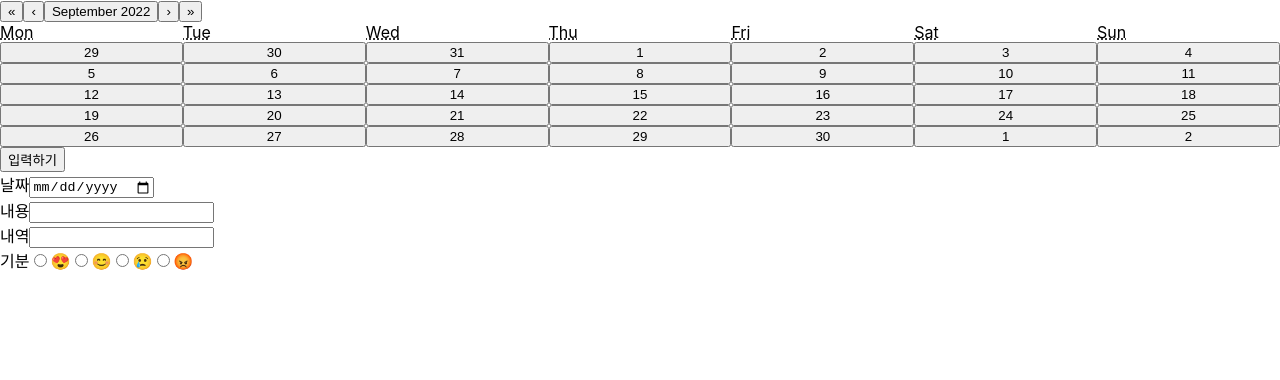
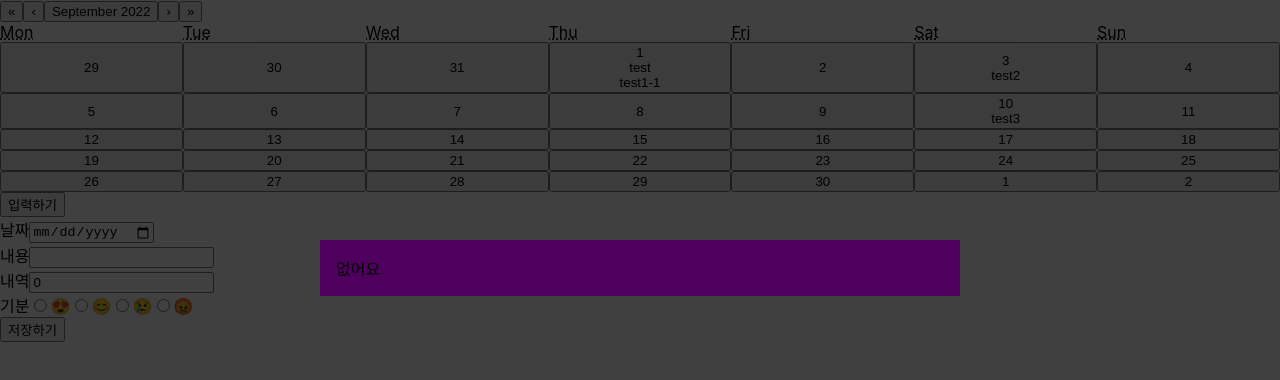
Before and after one commit to EunbinShin/money-calendar, a React (Create React App) app: page / in a window 1280 px wide. Both pictures are taken after a click on the button "12". Shown: the top 380 px of the page. Built offline with nearby package versions, Linux system fonts and the light colour scheme.

Commit message:
새로운 기록 남기기 기능 + 클릭시 로그 팝업 기능

```diff
--- a/package.json
+++ b/package.json
@@ -6,6 +6,7 @@
     "@testing-library/jest-dom": "^5.16.5",
     "@testing-library/react": "^13.4.0",
     "@testing-library/user-event": "^13.5.0",
+    "moment": "^2.29.4",
     "react": "^18.2.0",
     "react-calendar": "^3.8.0",
     "react-dom": "^18.2.0",
--- a/src/components/calendar/MainCalendar.css
+++ b/src/components/calendar/MainCalendar.css
@@ -61,4 +61,10 @@
         padding-top: 1vh;
         padding-left: 2vw;
     }
+
+    .mylog{
+        background-color: pink;
+        border-radius: 10%;
+        margin-left: 5%;
+    }
 }
--- a/src/components/calendar/MainCalendar.js
+++ b/src/components/calendar/MainCalendar.js
@@ -1,11 +1,44 @@
-import React from 'react';
+import React, {useState,useContext}from 'react';
 import Calendar from 'react-calendar'
 import './MainCalendar.css'
+import myContext from '../../store/my-context-api'
+import moment from "moment";
+import PopupModal from '../modal/PopupModal';
 
 const MainCalendar = () => {
-    return (
+    const context = useContext(myContext)
+    const [isPop, setIsPop] = useState(false)
+    const [popData, setPopData] = useState()
+    return (<>
+        {
+            isPop && <PopupModal popData={popData}/>
+        }
         <Calendar
-        formatDay={(locale, date) => date.toLocaleString("en", {day: "numeric"})}/>
+            onChange={(date)=>{
+                const temp = context.myUsedLog.filter((mylog)=>mylog.date === moment(date).format('YYYY-MM-DD'))
+                setPopData(temp)
+                setIsPop(true)
+            }}
+            formatDay={(locale, date) => date.toLocaleString("en", {day: "numeric"})}
+            tileContent = {({date, view}) => {
+                let html = []
+                context.myUsedLog.map((mylog, i)=>{
+                    if(mylog.date === moment(date).format('YYYY-MM-DD')){
+                        html.push(
+                            <div key={i} className="mylog">
+                                <span>{mylog.name}</span>
+                            </div>
+                        )
+                    }
+                })
+
+                return (
+                    <div>
+                        {html}
+                    </div>
+                )
+            }}/>
+        </>
     );
 };
 
--- a/src/components/dataform/MoneyInput.js
+++ b/src/components/dataform/MoneyInput.js
@@ -1,30 +1,81 @@
-import React from 'react';
+import React, { useState,useContext } from 'react';
 import './MoneyInput.css';
+import myContext from '../../store/my-context-api'
 
 const MoneyInput = () => {
+    const context = useContext(myContext)
+    const [userInput, setUserInput] = useState({
+        date: '',
+        name: '',
+        money: 0,
+        emotion: 0
+    })
+
+    const dateChangeHandler = (event) =>{
+        setUserInput((prevState)=>{
+            return {...prevState, date: event.target.value}
+        })
+    }
+
+    const nameChangeHandler = (event) =>{
+        setUserInput((prevState)=>{
+            return {...prevState, name: event.target.value}
+        })
+    }
+
+    const moneyChangeHandler = (event) =>{
+        setUserInput((prevState)=>{
+            return {...prevState, money: parseInt(event.target.value)}
+        })
+    }
+
+    const emotionChangeHadler = (event) =>{
+        setUserInput((prevState)=>{
+            return {...prevState, emotion: parseInt(event.target.value)}
+        })
+    }
+
+    const submitMoneyFormHandler = (event) => {
+        event.preventDefault()
+        context.onAddAccount(userInput)
+    }
+
     return (
         <div className='money__input__container'>
             <button type='button' className='money__input__btn'>입력하기</button>
-            <form>
+            <form onSubmit={submitMoneyFormHandler}>
                 <div>
                     <label>날짜</label>
-                    <input type="date"></input>
+                    <input
+                        type="date"
+                        value={userInput.date}
+                        onChange={dateChangeHandler}
+                    />
                 </div>
                 <div>
                     <label>내용</label>
-                    <input type="text"></input>
+                    <input
+                        type="text"
+                        value={userInput.name}
+                        onChange={nameChangeHandler}
+                    />
                 </div>
                 <div>
                     <label>내역</label>
-                    <input type="number"></input>
+                    <input
+                        type="number"
+                        value={userInput.money}
+                        onChange={moneyChangeHandler}
+                    />
                 </div>
                 <div>
-                <label>기분</label>
-                    <label><input type="radio" name="emoji"/>😍</label>
-                    <label><input type="radio" name="emoji"/>😊</label>
-                    <label><input type="radio" name="emoji"/>😢</label>
-                    <label><input type="radio" name="emoji"/>😡</label>
+                    <label>기분</label>
+                    <label><input type="radio" name="emoji" value="1" onChange={emotionChangeHadler}/>😍</label>
+                    <label><input type="radio" name="emoji" value="2" onChange={emotionChangeHadler}/>😊</label>
+                    <label><input type="radio" name="emoji" value="3" onChange={emotionChangeHadler}/>😢</label>
+                    <label><input type="radio" name="emoji" value="4" onChange={emotionChangeHadler}/>😡</label>
                 </div>
+                <button type='submit' className='money__save__btn'>저장하기</button>
             </form>
         </div>
     );
--- /dev/null
+++ b/src/components/modal/PopupModal.css
@@ -0,0 +1,45 @@
+.backdrop {
+    position: fixed;
+    top: 0;
+    left: 0;
+    width: 100%;
+    height: 100vh;
+    z-index: 10;
+    background: rgba(0, 0, 0, 0.75);
+  }
+
+  .modal {
+    position: fixed;
+    top: 30vh;
+    left: 10%;
+    width: 80%;
+    z-index: 100;
+    overflow: hidden;
+  }
+
+  .header {
+    background: #4f005f;
+    padding: 1rem;
+  }
+
+  .header div:first-child {
+    margin: 0;
+    color: white;
+  }
+
+  .content {
+    padding: 1rem;
+  }
+
+  .actions {
+    padding: 1rem;
+    display: flex;
+    justify-content: flex-end;
+  }
+
+  @media (min-width: 768px) {
+    .modal {
+      left: calc(50% - 20rem);
+      width: 40rem;
+    }
+  }
--- a/src/components/modal/PopupModal.js
+++ b/src/components/modal/PopupModal.js
@@ -1,28 +1,37 @@
 import React from 'react';
+import './PopupModal.css'
 
-const PopupModal = () => {
+const PopupModal = (props) => {
+    console.log(props.popData)
+    if(props.popData.length !== 0){
+        return (
+            <>
+                <div className='backdrop'></div>
+                <div className='modal'>
+                    {props.popData.map((data)=>{
+                        return(
+                            <div className='header'>
+                                <div>날짜 : {data.date}</div>
+                                <div>지출이름 : {data.name}</div>
+                                <div>지출원 : {data.money}원</div>
+                                <div>기분 : 😢</div>
+                            </div>
+                        )
+                    })}
+                </div>
+            </>
+        );
+    }
     return (
-        <div>
-            <div>
-                <div>날짜 : 9월 16일</div>
-                <div>지출이름 : 치킨 사먹음</div>
-                <div>지출원 : 10000원</div>
-                <div>기분 : 😢</div>
+        <>
+            <div className='backdrop'></div>
+                <div className='modal'>
+                <div className='header'>
+                    없어요
+                </div>
             </div>
-            <div>
-                <div>날짜 : 9월 16일</div>
-                <div>지출이름 : 커피 사먹음</div>
-                <div>지출원 : 4500원</div>
-                <div>기분 : 😊</div>
-            </div>
-            <div>
-                <div>날짜 : 9월 16일</div>
-                <div>지출이름 : 친구 생일선물</div>
-                <div>지출원 : 40000원</div>
-                <div>기분 : 😍</div>
-            </div>
-        </div>
-    );
+        </>
+    )
 };
 
 export default PopupModal;
--- a/src/index.js
+++ b/src/index.js
@@ -3,12 +3,13 @@ import ReactDOM from 'react-dom/client';
 import './index.css';
 import App from './App';
 import reportWebVitals from './reportWebVitals';
+import {MyContextProvider} from './store/my-context-api'
 
 const root = ReactDOM.createRoot(document.getElementById('root'));
 root.render(
-  <React.StrictMode>
+  <MyContextProvider>
     <App />
-  </React.StrictMode>
+  </MyContextProvider>
 );
 
 // If you want to start measuring performance in your app, pass a function
--- a/src/store/my-context-api.js
+++ b/src/store/my-context-api.js
@@ -1,5 +1,49 @@
-import React from 'react'
+import React, {useState} from 'react'
 
-const myContext = React.createContext({})
+const myContext = React.createContext({
+    onAddAccount: ()=>{},
+    myUsedLog: []
+})
+
+export const MyContextProvider = (props)=>{
+    const [myUsedLog, setMyUsedLog] = useState([{
+        date: '2022-09-01',
+        name: 'test',
+        money: 12000,
+        emotion: 1
+    },{
+        date: '2022-09-01',
+        name: 'test1-1',
+        money: 100,
+        emotion: 1
+    },{
+        date: '2022-09-03',
+        name: 'test2',
+        money: 5000,
+        emotion: 3
+    },{
+        date: '2022-09-10',
+        name: 'test3',
+        money: 4500,
+        emotion: 4
+    }])
+
+    const addAccountHander = (account) => {
+        setMyUsedLog((prevData)=>{
+            return [...prevData, account]
+        })
+        console.log(myUsedLog)
+    }
+
+    return (
+        <myContext.Provider
+            value={{
+                onAddAccount: addAccountHander,
+                myUsedLog: myUsedLog
+            }}>
+            {props.children}
+        </myContext.Provider>
+    )
+}
 
 export default myContext
```
Also changed, not shown: 1 other file (tests, documents, lock files or other folders).
